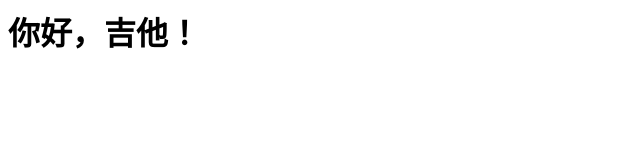
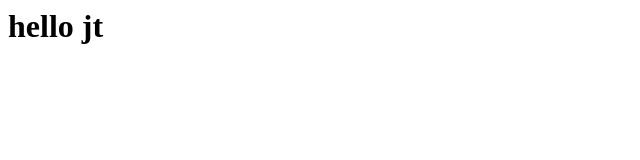
Before and after one commit to run85686/run85686.github.io, a plain HTML site: page index.html in a window 1280 px wide. Shown: the whole page, without its empty margins (0-640 px from the left). Drawn offline with Linux system fonts and the light colour scheme.

Commit message:
Update index.html

```diff
--- a/index.html
+++ b/index.html
@@ -1 +1 @@
-<h1>你好，吉他！
+<h1> hello jt
```
